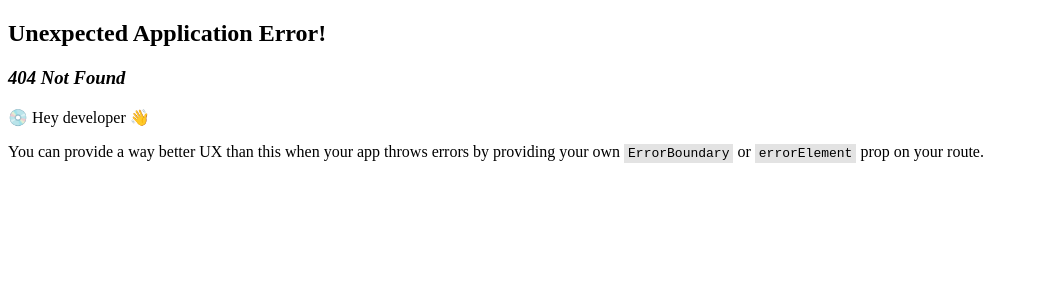
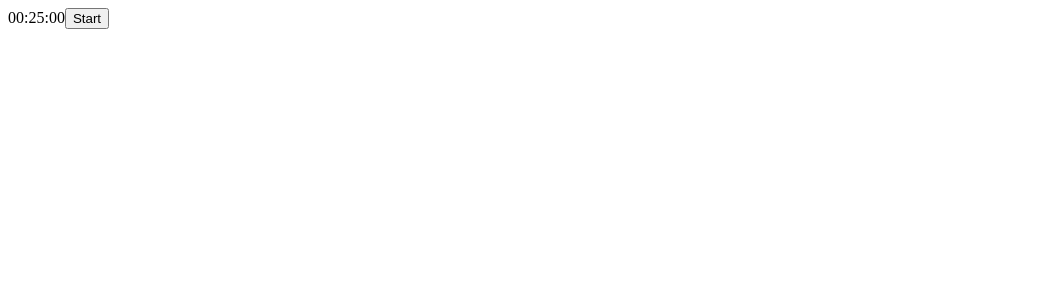
Before and after one commit to marcobiedermann/pomodoro-timer, a React (Vite) app: page /25 in a window 1280 px wide. Before the commit this address had no page. Shown: the top 300 px of the page, without its empty margins (0-1039 px from the left). Built offline with nearby package versions, Linux system fonts and the light colour scheme.

Commit message:
feat: URL Params
Get timer duration from the URL parameters

```diff
--- a/package.json
+++ b/package.json
@@ -15,7 +15,8 @@
     "react-dom": "^18.2.0",
     "react-helmet": "^6.1.0",
     "react-router-dom": "^6.17.0",
-    "react-use": "^17.4.0"
+    "react-use": "^17.4.0",
+    "zod": "^3.22.4"
   },
   "devDependencies": {
     "@types/react": "^18.2.15",
--- a/src/App.tsx
+++ b/src/App.tsx
@@ -1,7 +1,26 @@
+import { useParams } from "react-router-dom";
+import { z } from "zod";
 import Timer from "./Timer";
+import dayjs from "./dayjs";
+
+const paramsSchema = z.object({
+  minutes: z.coerce
+    .number()
+    .int()
+    .positive()
+    .lt(24 * 60),
+});
 
 function App(): JSX.Element {
-  return <Timer />;
+  const params = useParams();
+  const { minutes } = paramsSchema.parse(params);
+  const isoDuration = dayjs
+    .duration({
+      minutes,
+    })
+    .toISOString();
+
+  return <Timer isoDuration={isoDuration} />;
 }
 
 export default App;
--- a/src/Timer.tsx
+++ b/src/Timer.tsx
@@ -1,10 +1,7 @@
-import dayjs from "dayjs";
-import duration from "dayjs/plugin/duration";
 import { useState } from "react";
 import { Helmet } from "react-helmet";
 import { useBoolean, useInterval } from "react-use";
-
-dayjs.extend(duration);
+import dayjs from "./dayjs";
 
 interface TimerProps {
   delay?: number;
@@ -49,7 +46,7 @@ function Timer(props: TimerProps): JSX.Element {
 
   const output = dayjs
     .duration(dayjs(endAt).diff(dayjs(currentTime)))
-    .format("mm:ss");
+    .format("HH:mm:ss");
 
   return (
     <>
--- /dev/null
+++ b/src/dayjs.ts
@@ -0,0 +1,7 @@
+
+import dayjs from "dayjs";
+import duration from "dayjs/plugin/duration";
+
+dayjs.extend(duration);
+
+export default dayjs
```
Also changed, not shown: src/main.tsx (+9 -1 lines), 1 other file (tests, documents, lock files or other folders).
